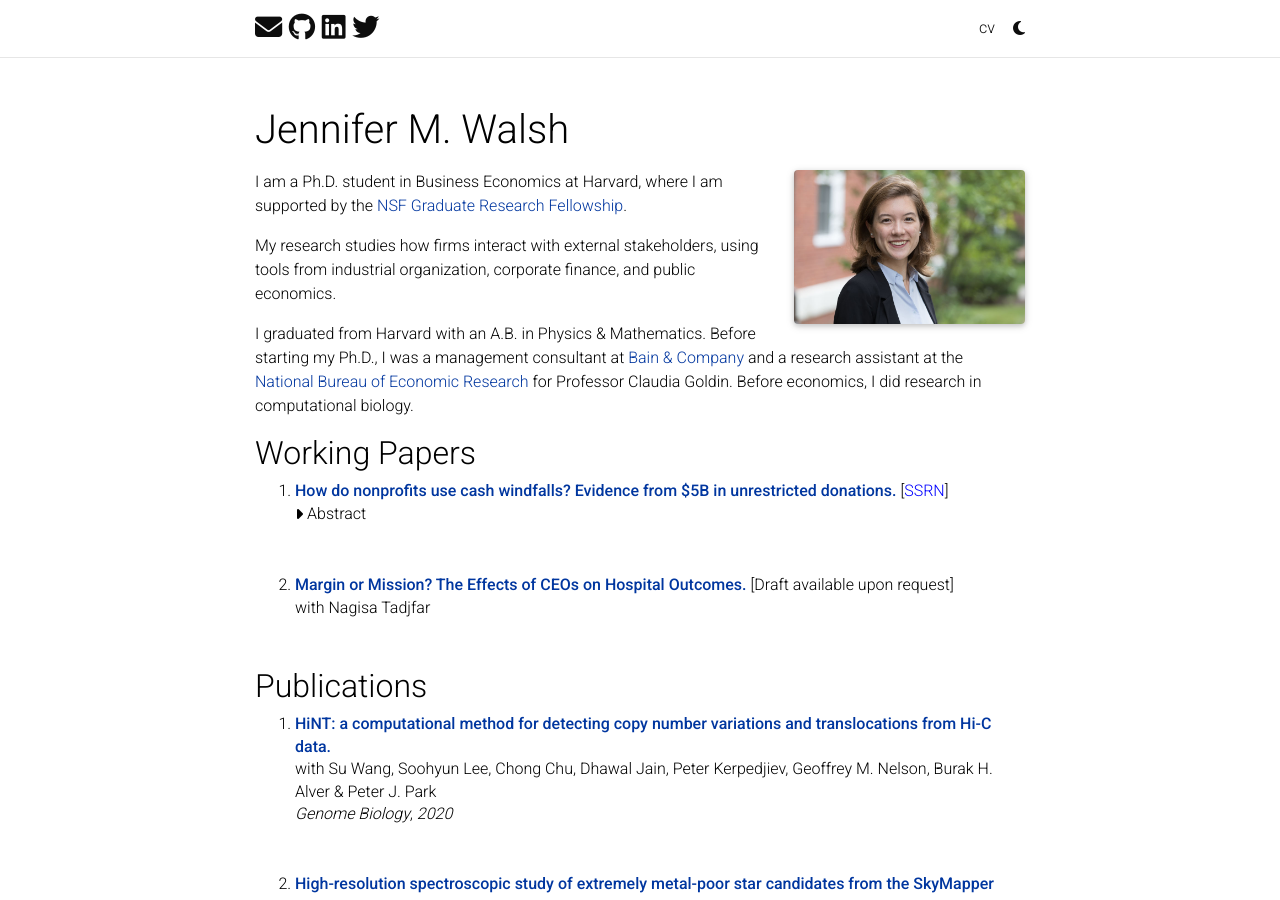
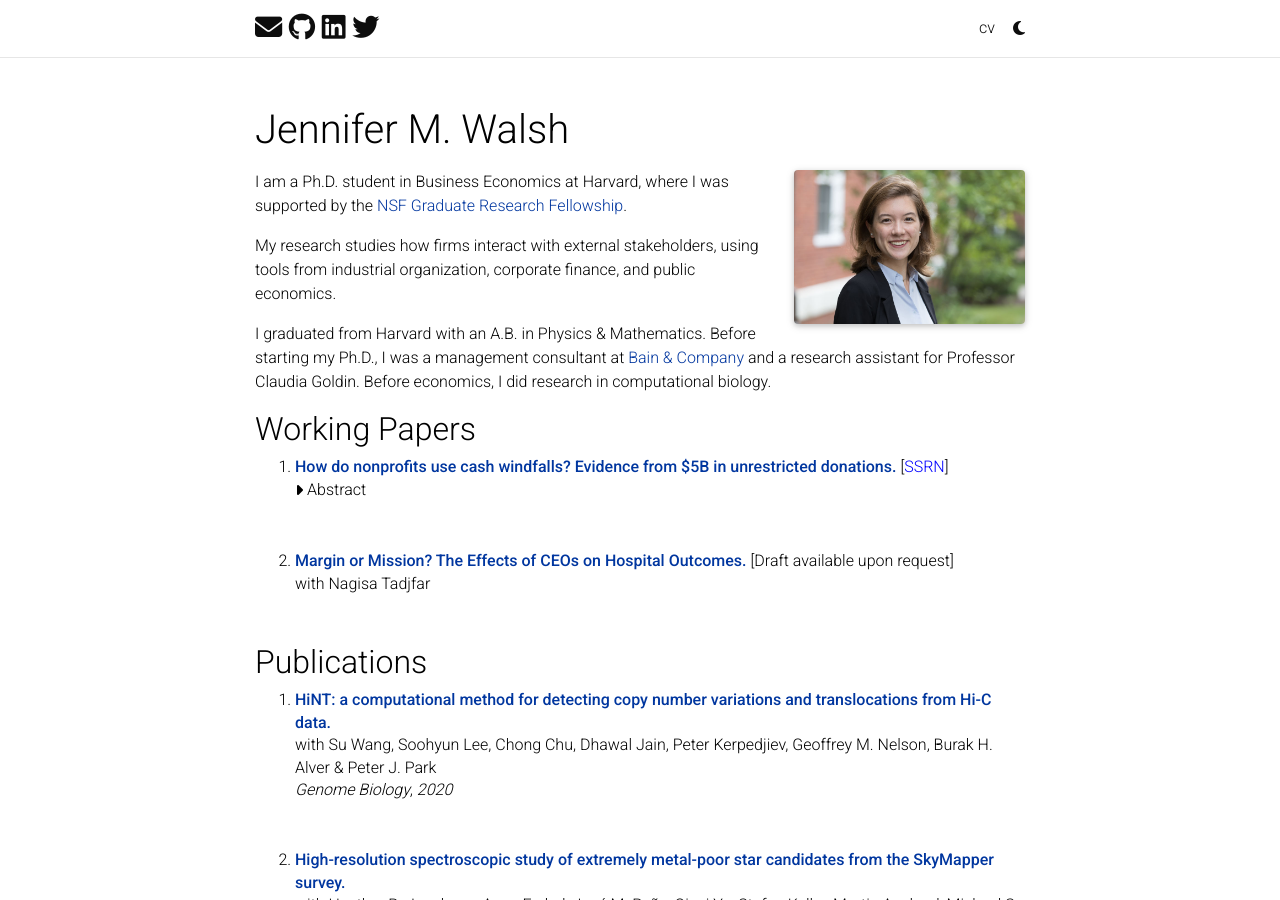
Before and after one commit to walshjm3/walshjm3.github.io, a Jekyll site: the page built from index.md, in a window 1280 px wide and 900 px high. Built offline with Jekyll 4.4.1, drawn with Linux system fonts in a browser that asks for light colours; full-size pictures stand in for the smaller copies a plugin makes; comment, search, counter and statistics services are not loaded; a style sheet for code colours, icons or effects is not loaded.

Commit message:
Updated bio

```diff
--- a/index.md
+++ b/index.md
@@ -3,13 +3,13 @@
 title: Home
 ---
 
-<p>I am a Ph.D. student in Business Economics at Harvard, where I am supported by the <a href="https://www.nsfgrfp.org/" rel="external nofollow noopener" target="_blank">NSF Graduate Research Fellowship</a>.</p>
+<p>I am a Ph.D. student in Business Economics at Harvard, where I was supported by the <a href="https://www.nsfgrfp.org/" rel="external nofollow noopener" target="_blank">NSF Graduate Research Fellowship</a>.</p>
 
 
 <p>My research studies how firms interact with external stakeholders, using tools from industrial organization, corporate finance, and public economics.</p>
 
 
-<p>I graduated from Harvard with an A.B. in Physics &amp; Mathematics. Before starting my Ph.D., I was a management consultant at <a href="https://www.bain.com/" rel="external nofollow noopener" target="_blank">Bain &amp; Company</a> and a research assistant at the <a href="https://www.nber.org/" rel="external nofollow noopener" target="_blank">National Bureau of Economic Research</a> for Professor Claudia Goldin. Before economics, I did research in computational biology.</p>
+<p>I graduated from Harvard with an A.B. in Physics &amp; Mathematics. Before starting my Ph.D., I was a management consultant at <a href="https://www.bain.com/" rel="external nofollow noopener" target="_blank">Bain &amp; Company</a> and a research assistant for Professor Claudia Goldin. Before economics, I did research in computational biology.</p>
 
 ## Working Papers
 
```
